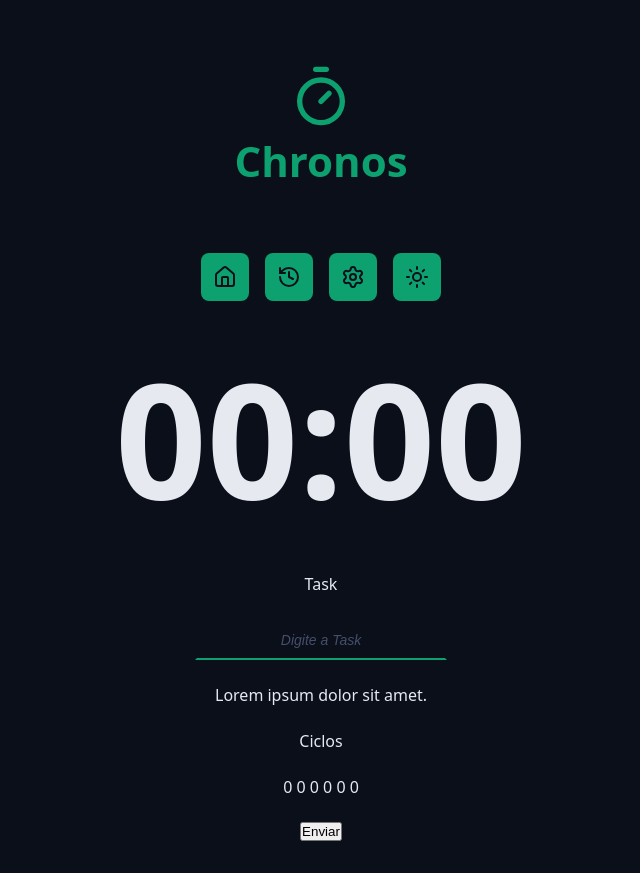
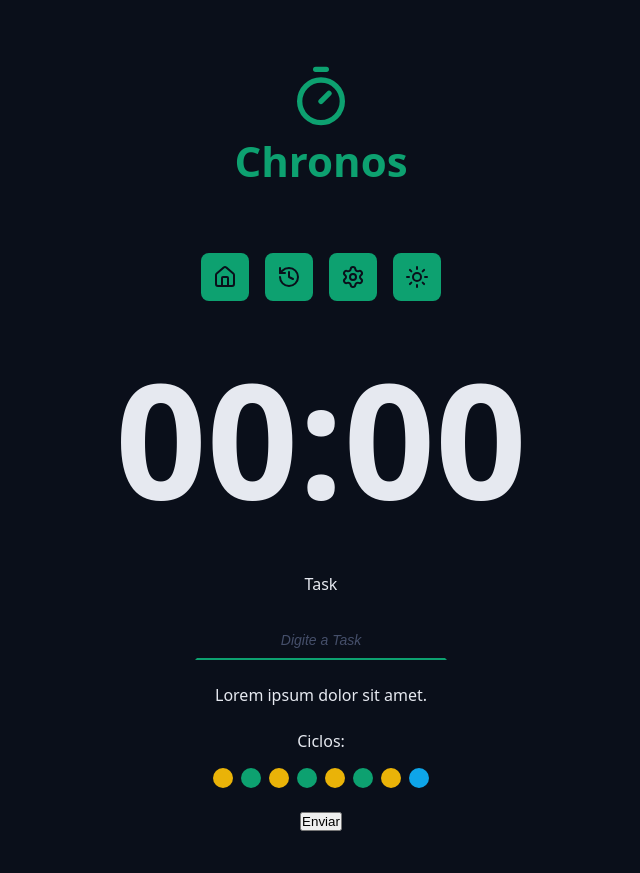
Before and after one commit to marcelo-mmdev/next_course, a React (Vite) app in the folder pomodoro/: page / in a window 1280 px wide. Shown: the whole page, without its empty margins (319-959 px from the left). Built offline with nearby package versions, Linux system fonts and the light colour scheme.

Commit message:
feat: Creating Cycles component structure.

```diff
--- a/pomodoro/src/App.tsx
+++ b/pomodoro/src/App.tsx
@@ -1,5 +1,6 @@
 import { Container } from './components/Container';
 import { CountDown } from './components/CountDown';
+import { Cycles } from './components/Cycles';
 import { DefaultInput } from './components/DefaultInput';
 import { Logo } from './components/Logo';
 import { Menu } from './components/Menu';
@@ -32,8 +33,7 @@
           </div>
 
           <div className='formRow'>
-            <p>Ciclos</p>
-            <p>0 0 0 0 0 0</p>
+            <Cycles />
           </div>
 
           <div className='formRow'>
--- /dev/null
+++ b/pomodoro/src/components/Cycles/index.tsx
@@ -0,0 +1,27 @@
+import styles from './styles.module.css';
+
+export function Cycles() {
+  return (
+    <>
+      <div className={styles.cycles}>
+        <span>Ciclos:</span>
+        <div className={styles.cycleDots}>
+          <span className={`${styles.cycleDot} ${styles.workTime}`}></span>
+          <span
+            className={`${styles.cycleDot} ${styles.shortBreakTime}`}
+          ></span>
+          <span className={`${styles.cycleDot} ${styles.workTime}`}></span>
+          <span
+            className={`${styles.cycleDot} ${styles.shortBreakTime}`}
+          ></span>
+          <span className={`${styles.cycleDot} ${styles.workTime}`}></span>
+          <span
+            className={`${styles.cycleDot} ${styles.shortBreakTime}`}
+          ></span>
+          <span className={`${styles.cycleDot} ${styles.workTime}`}></span>
+          <span className={`${styles.cycleDot} ${styles.longBreakTime}`}></span>
+        </div>
+      </div>
+    </>
+  );
+}
--- /dev/null
+++ b/pomodoro/src/components/Cycles/styles.module.css
@@ -0,0 +1,31 @@
+.cycles {
+  display: flex;
+  align-items: center;
+  justify-content: center;
+  flex-direction: column;
+  gap: 1.6rem;
+}
+
+.cycleDots {
+  display: flex;
+  gap: 0.8rem;
+}
+
+.cycleDot {
+  width: 2rem;
+  height: 2rem;
+  background-color: var(--primary);
+  border-radius: 50%;
+}
+
+.workTime {
+  background: var(--warning);
+}
+
+.shortBreakTime {
+  background-color: var(--primary);
+}
+
+.longBreakTime {
+  background-color: var(--info);
+}
```
